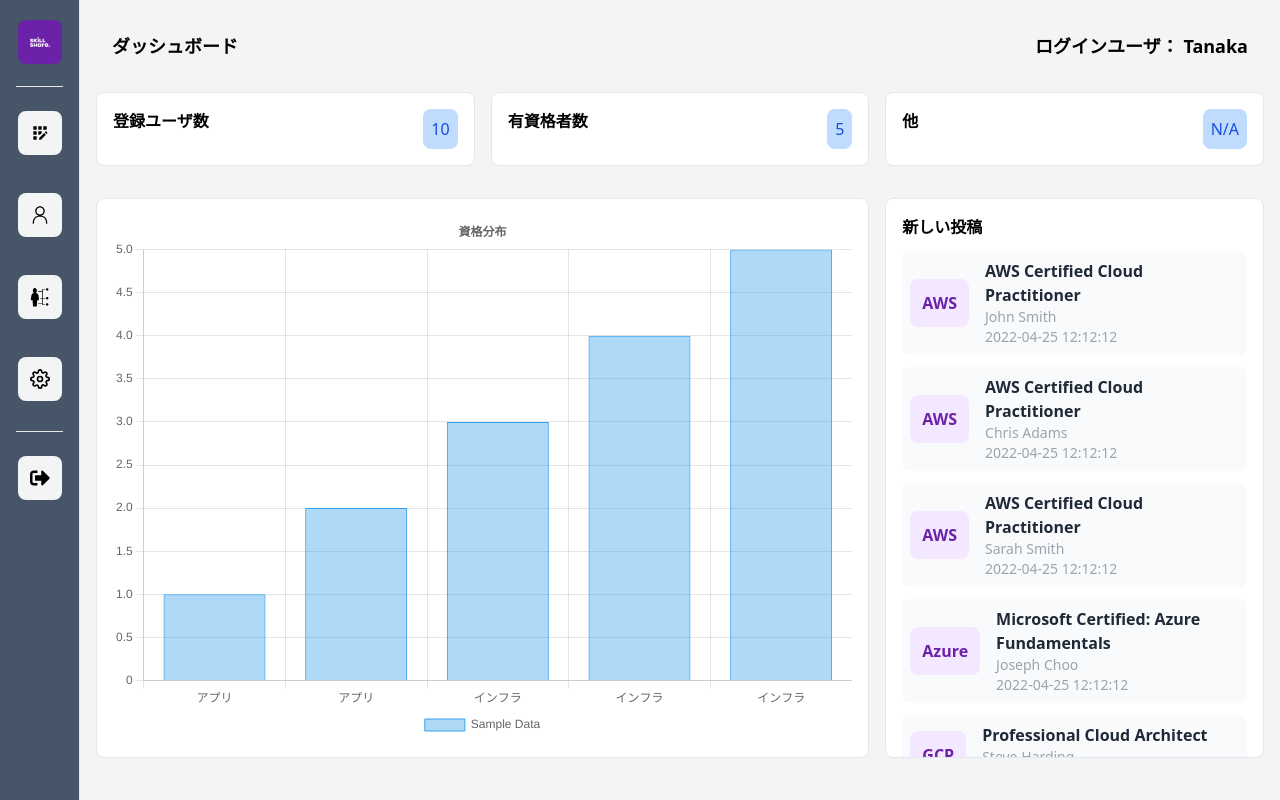
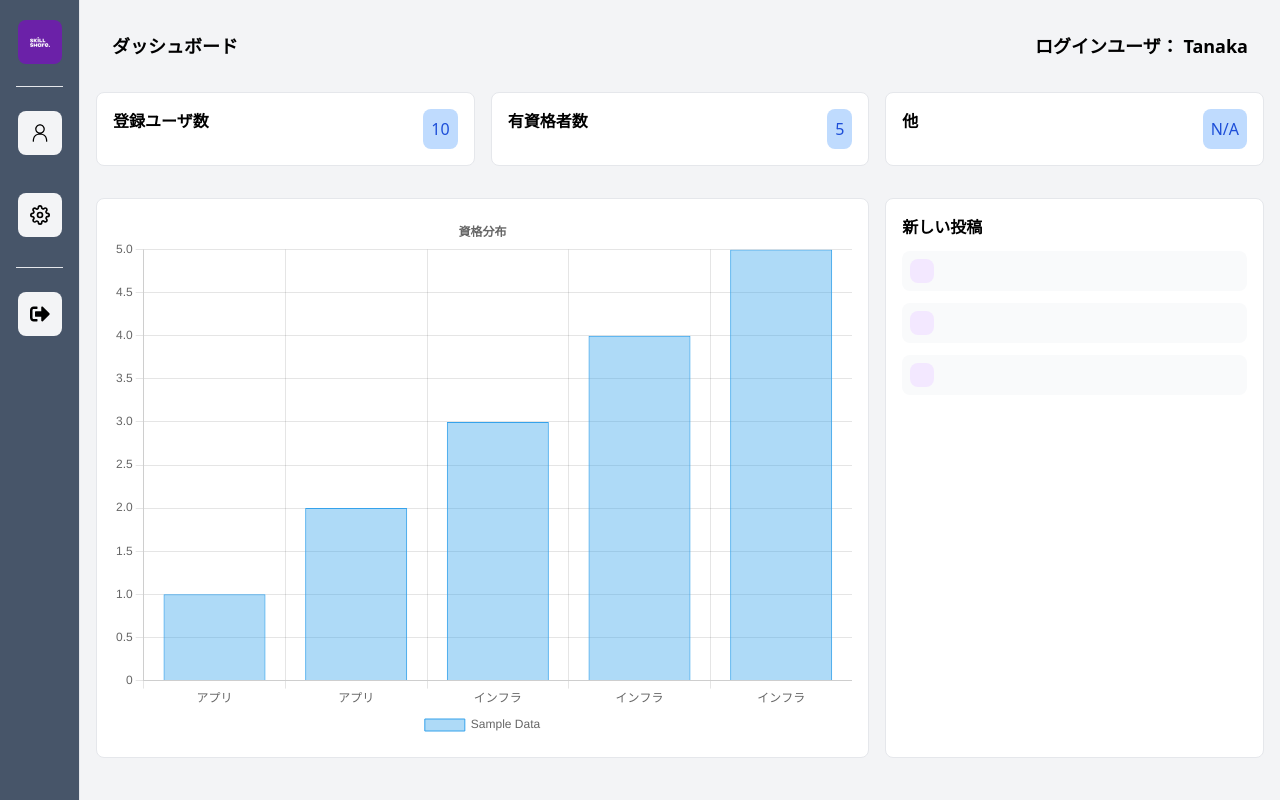
Before and after one commit to orfevre1021/tutorial-js, a Next.js app in the folder skills-dashboard/: page / in a window 1280 px wide. Built offline with nearby package versions, Linux system fonts and the light colour scheme.

Commit message:
リファクタリング

```diff
--- a/skills-dashboard/components/NewPosts.jsx
+++ b/skills-dashboard/components/NewPosts.jsx
@@ -7,18 +7,18 @@
     <div className="w-full col-span-1 relative lg:h-[70vh] h-[50vh] m-auto p-4 border rounded-lg bg-white overflow-scroll">
       <h1 className="font-bold">{props.title}</h1>
       <ul>
-        {user_data.map((post, id) => (
+        {user_data.map((post, employee_code) => (
           <li
-            key={id}
+            key={employee_code}
             className="bg-gray-50 hover:bg-gray-100 rounded-lg my-3 p-2 flex items-center cursor-pointer"
           >
             <div className="bg-purple-100 rounded-lg p-3">
-              <p className="text-purple-800 font-bold">{post.vender}</p>
+              {/* <p className="text-purple-800 font-bold">{post.vender}</p> */}
             </div>
             <div className="pl-4">
-              <p className="text-gray-800 font-bold">{post.certification}</p>
+              {/* <p className="text-gray-800 font-bold">{post.certification}</p>
               <p className="text-gray-400 text-sm">{post.name}</p>
-              <p className="text-gray-400 text-sm">{post.date}</p>
+              <p className="text-gray-400 text-sm">{post.date}</p> */}
             </div>
           </li>
         ))}
--- a/skills-dashboard/components/Sidebar.jsx
+++ b/skills-dashboard/components/Sidebar.jsx
@@ -23,11 +23,11 @@
           </Link>
 
           <span className="border-b-[1px] border-gray-200 w-full p-2 mb-2"></span>
-          <Link href="/forms">
+          {/* <Link href="/forms">
             <div className="bg-gray-100 hover:bg-gray-200 cursor-pointer mt-4 mb-4 p-3 rounded-lg inline-block">
               <MdOutlineAppRegistration size={20} />
             </div>
-          </Link>
+          </Link> */}
 
           <Link href="/users">
             <div className="bg-gray-100 hover:bg-gray-200 cursor-pointer mt-4 mb-4 p-3 rounded-lg inline-block">
@@ -35,11 +35,11 @@
             </div>
           </Link>
 
-          <Link href="/skills">
+          {/* <Link href="/skills">
             <div className="bg-gray-100 hover:bg-gray-200 cursor-pointer mt-4 mb-4 p-3 rounded-lg inline-block">
               <GiSkills size={20} />
             </div>
-          </Link>
+          </Link> */}
 
           <Link href="/settings">
             <div className="bg-gray-100 hover:bg-gray-200 cursor-pointer mt-4 mb-2 p-3 rounded-lg inline-block">
--- a/skills-dashboard/data/user_data.jsx
+++ b/skills-dashboard/data/user_data.jsx
@@ -1,112 +1,254 @@
 export const user_data = [
   {
-    id: 1,
-    name: "John Smith",
-    name_code: "1234567",
-    mail: "abcd@gmail.com",
+    employee_code: "1234567",
+    user_name: "John Doe",
+    email_address: "abcd@gmail.com",
+    position: "課長",
     department: "A事業部",
     division: "インフラ部",
-    vender: "AWS",
-    certification: "AWS Certified Cloud Practitioner",
-    date: "2022-04-25 12:12:12",
+    skills: [
+      {
+        section: "IaaS",
+        skill_name: "仮想マシン",
+        level: "4",
       },
       {
-    id: 2,
-    name: "Chris Adams",
-    name_code: "1234567",
-    mail: "abcd@gmail.com",
+        section: "IaaS",
+        skill_name: "オートスケーリング",
+        level: "3",
+      },
+      {
+        section: "IaaS",
+        skill_name: "ロードバランサー",
+        level: "4",
+      },
+      {
+        section: "Databases",
+        skill_name: "SQLDB",
+        level: "4",
+      },
+      {
+        section: "Databases",
+        skill_name: "SQLDB",
+        level: "5",
+      },
+      {
+        section: "Databases",
+        skill_name: "NoSQLDB",
+        level: "5",
+      },
+      {
+        section: "Databases",
+        skill_name: "インメモリDB",
+        level: "2",
+      },
+      {
+        section: "Databases",
+        skill_name: "グラフDB",
+        level: "1",
+      },
+      {
+        section: "Databases",
+        skill_name: "DWH",
+        level: "2",
+      },
+    ],
+    certification: [
+      {
+        certification_name: "AWS Certified Cloud Practitioner",
+        vender: "AWS",
+        acquired_date: "2022-02-20",
+      },
+    ],
+    created_date: "2020-01-15",
+    updated_date: "2024-05-01",
+  },
+  {
+    employee_code: "5385332",
+    user_name: "Chris Adams",
+    email_address: "abcd@gmail.com",
+    position: "課長代理",
     department: "A事業部",
     division: "アプリ部",
-    vender: "AWS",
-    certification: "AWS Certified Cloud Practitioner",
-    date: "2022-04-25 12:12:12",
+    skills: [
+      {
+        section: "IaaS",
+        skill_name: "仮想マシン",
+        level: "4",
       },
       {
-    id: 3,
-    name: "Sarah Smith",
-    name_code: "1234567",
-    mail: "abcd@gmail.com",
+        section: "IaaS",
+        skill_name: "オートスケーリング",
+        level: "3",
+      },
+      {
+        section: "IaaS",
+        skill_name: "ロードバランサー",
+        level: "4",
+      },
+      {
+        section: "Databases",
+        skill_name: "SQLDB",
+        level: "4",
+      },
+      {
+        section: "Databases",
+        skill_name: "SQLDB",
+        level: "5",
+      },
+      {
+        section: "Databases",
+        skill_name: "NoSQLDB",
+        level: "5",
+      },
+      {
+        section: "Databases",
+        skill_name: "インメモリDB",
+        level: "2",
+      },
+      {
+        section: "Databases",
+        skill_name: "グラフDB",
+        level: "1",
+      },
+      {
+        section: "Databases",
+        skill_name: "DWH",
+        level: "2",
+      },
+    ],
+    certification: [
+      {
+        certification_name: "AWS Certified Cloud Practitioner",
+        vender: "AWS",
+        acquired_date: "2022-02-20",
+      },
+    ],
+    created_date: "2020-01-15",
+    updated_date: "2024-05-01",
+  },
+  {
+    employee_code: "7300546",
+    user_name: "Sarah Smith",
+    email_address: "abcd@gmail.com",
+    position: "主任",
     department: "B事業部",
     division: "セキュリティ部",
-    vender: "AWS",
-    certification: "AWS Certified Cloud Practitioner",
-    date: "2022-04-25 12:12:12",
+    skills: [
+      {
+        section: "IaaS",
+        skill_name: "仮想マシン",
+        level: "4",
       },
       {
-    id: 4,
-    name: "Joseph Choo",
-    name_code: "1234567",
-    mail: "abcd@gmail.com",
-    department: "B事業部",
-    division: "カスタマーサポート部",
-    vender: "Azure",
-    certification: "Microsoft Certified: Azure Fundamentals",
-    date: "2022-04-25 12:12:12",
+        section: "IaaS",
+        skill_name: "オートスケーリング",
+        level: "3",
       },
       {
-    id: 5,
-    name: "Steve Harding",
-    name_code: "1234567",
-    mail: "abcd@gmail.com",
-    department: "C事業部",
-    division: "バックオフィス部",
-    vender: "GCP",
-    certification: "Professional Cloud Architect",
-    date: "2022-04-25 12:12:12",
+        section: "IaaS",
+        skill_name: "ロードバランサー",
+        level: "4",
       },
-  // {
-  //   id: 6,
-  //   name: {
-  //     first: 'Laura',
-  //     last: 'Croft',
+      {
+        section: "Databases",
+        skill_name: "SQLDB",
+        level: "4",
+      },
+      {
+        section: "Databases",
+        skill_name: "SQLDB",
+        level: "5",
+      },
+      {
+        section: "Databases",
+        skill_name: "NoSQLDB",
+        level: "5",
+      },
+      {
+        section: "Databases",
+        skill_name: "インメモリDB",
+        level: "2",
+      },
+      {
+        section: "Databases",
+        skill_name: "グラフDB",
+        level: "1",
+      },
+      {
+        section: "Databases",
+        skill_name: "DWH",
+        level: "2",
+      },
+    ],
+    certification: [
+      {
+        certification_name: "AWS Certified Cloud Practitioner",
+        vender: "AWS",
+        acquired_date: "2022-02-20",
+      },
+    ],
+    created_date: "2020-01-15",
+    updated_date: "2024-05-01",
+  },
+];
+
+// export const user_data = [
+//   {
+//     id: 1,
+//     user_name: "John Smith",
+//     employee_code: "1234567",
+//     mail: "abcd@gmail.com",
+//     position: "課長",
+//     department: "A事業部",
+//     division: "インフラ部",
+//     vender: "AWS",
+//     certification: "AWS Certified Cloud Practitioner",
+//     date: "2022-04-25 12:12:12",
 //   },
-  //   total: 1295.75,
-  //   status: 'Completed',
-  //   method: 'Check',
-  //   date: '3 Hour ago',
-  // },
-  // {
-  //   id: 7,
-  //   name: {
-  //     first: 'Michael',
-  //     last: 'Jones',
+//   {
+//     id: 2,
+//     user_name: "Chris Adams",
+//     employee_code: "7300546",
+//     mail: "abcd@gmail.com",
+//     position: "課長代理",
+//     department: "A事業部",
+//     division: "アプリ部",
+//     vender: "AWS",
+//     certification: "AWS Certified Cloud Practitioner",
+//     date: "2022-04-25 12:12:12",
 //   },
-  //   total: 89.95,
-  //   status: 'Completed',
-  //   method: 'MasterCard',
-  //   date: '3 Hour ago',
-  // },
-  // {
-  //   id: 8,
-  //   name: {
-  //     first: 'James',
-  //     last: 'Bond',
+//   {
+//     id: 3,
+//     user_name: "Sarah Smith",
+//     employee_code: "5385332",
+//     mail: "abcd@gmail.com",
+//     department: "B事業部",
+//     division: "セキュリティ部",
+//     vender: "AWS",
+//     certification: "AWS Certified Cloud Practitioner",
+//     date: "2022-04-25 12:12:12",
 //   },
-  //   total: 689.45,
-  //   status: 'Completed',
-  //   method: 'Visa',
-  //   date: '7 Hour ago',
-  // },
-  // {
-  //   id: 9,
-  //   name: {
-  //     first: 'Haley',
-  //     last: 'Whiting',
+//   {
+//     id: 4,
+//     user_name: "Joseph Choo",
+//     employee_code: "1969024",
+//     mail: "abcd@gmail.com",
+//     department: "B事業部",
+//     division: "カスタマーサポート部",
+//     vender: "Azure",
+//     certification: "Microsoft Certified: Azure Fundamentals",
+//     date: "2022-04-25 12:12:12",
 //   },
-  //   total: 14.99,
-  //   status: 'Completed',
-  //   method: 'PayPal',
-  //   date: '1 Day ago',
-  // },
-  // {
-  //   id: 10,
-  //   name: {
-  //     first: 'Tim',
-  //     last: 'Thomas',
-  //   },
-  //   total: 218.99,
-  //   status: 'Completed',
-  //   method: 'MasterCard',
-  //   date: '1 Day ago',
-  // },
-];
+//   {
+//     id: 5,
+//     user_name: "Steve Harding",
+//     employee_code: "7929189",
+//     mail: "abcd@gmail.com",
+//     department: "C事業部",
+//     division: "バックオフィス部",
+//     vender: "GCP",
+//     certification: "Professional Cloud Architect",
+//     date: "2022-04-25 12:12:12",
+// }
+// ];
--- a/skills-dashboard/package.json
+++ b/skills-dashboard/package.json
@@ -15,7 +15,8 @@
     "react": "18.2.0",
     "react-chartjs-2": "^5.2.0",
     "react-dom": "18.2.0",
-    "react-icons": "^4.7.1"
+    "react-icons": "^4.7.1",
+    "react-tabs": "^6.0.2"
   },
   "devDependencies": {
     "autoprefixer": "^10.4.13",
--- /dev/null
+++ b/skills-dashboard/pages/delete/[employee_code].js
@@ -0,0 +1,13 @@
+import { useRouter } from "next/router";
+
+export default function deleteUser() {
+  const router = useRouter();
+  const { employee_code } = router.query;
+
+  return (
+    <div className="container mx-auto p-4">
+      <h1 className="text-lg font-bold">ユーザー {employee_code} を削除</h1>
+      {/* Form fields here */}
+    </div>
+  );
+}
--- /dev/null
+++ b/skills-dashboard/pages/edit/[employee_code].js
@@ -0,0 +1,13 @@
+import { useRouter } from "next/router";
+
+export default function EditUser() {
+  const router = useRouter();
+  const { employee_code } = router.query;
+
+  return (
+    <div className="container mx-auto p-4">
+      <h1 className="text-lg font-bold">ユーザー {employee_code} を編集</h1>
+      {/* Form fields here */}
+    </div>
+  );
+}
--- /dev/null
+++ b/skills-dashboard/pages/view/[employee_code].js
@@ -0,0 +1,15 @@
+import { useRouter } from "next/router";
+import { useEffect, useState } from "react";
+import { Bar } from "react-chartjs-2";
+
+export default function ViewUser() {
+  const router = useRouter();
+  const { employee_code } = router.query;
+
+  return (
+    <div className="container mx-auto p-4">
+      <h1 className="text-lg font-bold">ユーザー {employee_code} を閲覧</h1>
+      {/* Form fields here */}
+    </div>
+  );
+}
```
Also changed, not shown: skills-dashboard/pages/users.jsx (+58 -9 lines), 2 other files (tests, documents, lock files or other folders). Lines whose indentation alone changed are shown as unchanged.
